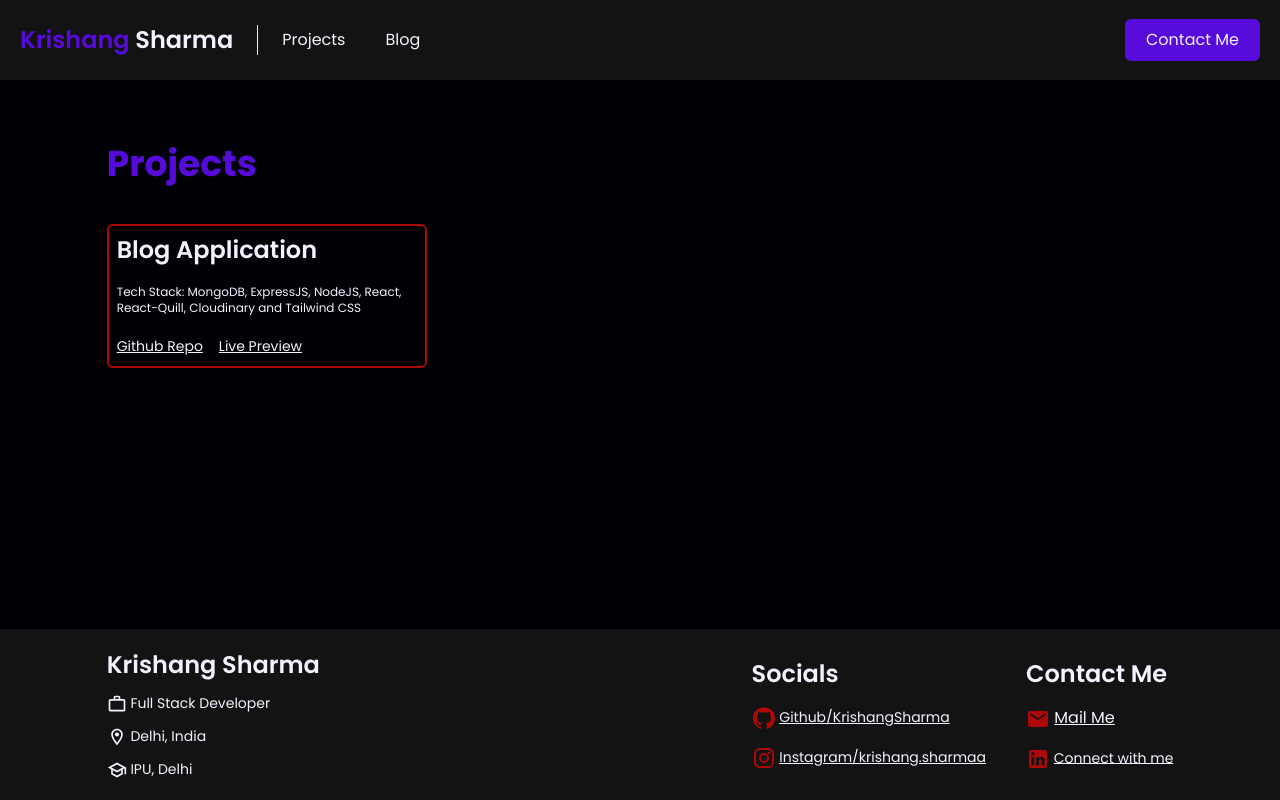
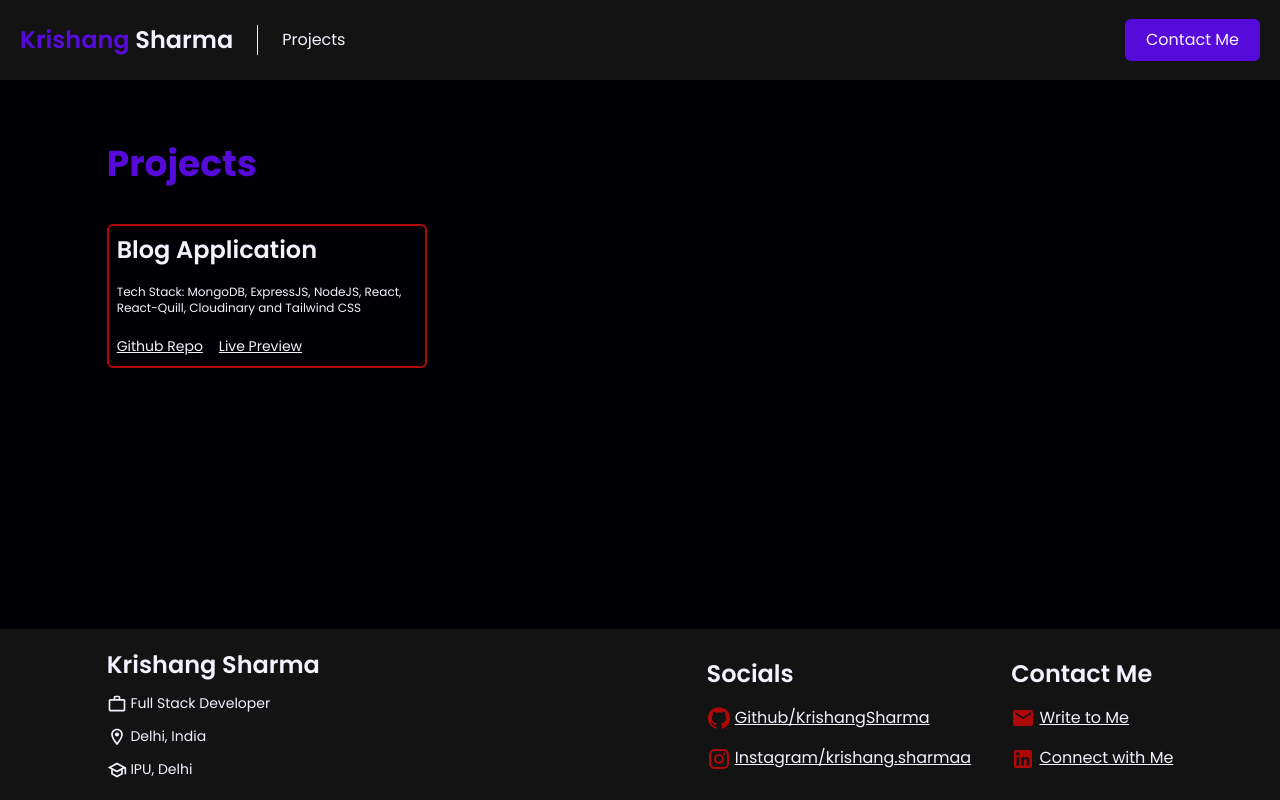
Before and after one commit to KrishangSharma/portfolio, a React (Vite) app: page /projects in a window 1280 px wide. Built offline with nearby package versions, Linux system fonts and the light colour scheme.

Commit message:
Contact btn leads to google form

```diff
--- a/src/components/Footer.jsx
+++ b/src/components/Footer.jsx
@@ -35,7 +35,6 @@ const Footer = () => {
               href="https://github.com/KrishangSharma"
               target="_blank"
               rel="noopener noreferrer"
-              className="text-sm"
             >
               <GitHub className="text-accent" />{" "}
               <span className="underline">Github/KrishangSharma</span>
@@ -45,7 +44,6 @@ const Footer = () => {
               href="https://instagram.com/krishang.sharmaa"
               target="_blank"
               rel="noopener noreferrer"
-              className="text-sm"
             >
               <Instagram className="text-accent" />{" "}
               <span className="underline">Instagram/krishang.sharmaa</span>
@@ -54,18 +52,21 @@ const Footer = () => {
           {/* Contact */}
           <div className="flex flex-col gap-4">
             <h3 className="text-2xl font-semibold">Contact Me</h3>
-            <a href="mailto:krishang.sharma.17704@gmail.com">
+            <a
+              href="https://forms.gle/LAxyAA9J7MDfboA28"
+              target="_blank"
+              rel="noreferrer noopener"
+            >
               <Mail className="text-accent" />{" "}
-              <span className="underline">Mail Me</span>
+              <span className="underline">Write to Me</span>
             </a>
             <a
               href="https://linkedin.com/in/krishangsharma"
               target="_blank"
               rel="noopener noreferrer"
-              className="text-sm"
             >
               <LinkedIn className="text-accent" />{" "}
-              <span className="underline">Connect with me</span>
+              <span className="underline">Connect with Me</span>
             </a>
           </div>
         </aside>
--- a/src/components/Navbar.jsx
+++ b/src/components/Navbar.jsx
@@ -24,23 +24,18 @@ const Navbar = () => {
             {" "}
             Projects{" "}
           </NavLink>
-          <NavLink
-            to="https://krishangsharma-blogs.vercel.app/"
-            className=" hover:text-accent transition duration-200 ease-in-out"
-          >
-            {" "}
-            Blog{" "}
-          </NavLink>
         </div>
       </div>
       {/* Mail Butotn */}
       <div>
-        <NavLink
-          to="mailto:https://krishang.sharma.17704@gmail.com"
+        <a
+          href="https://forms.gle/LAxyAA9J7MDfboA28"
+          target="_blank"
+          rel="noreferrer noopener"
           className="bg-primary border border-transparent rounded-md text-white px-5 py-2 hidden md:block"
         >
           Contact Me
-        </NavLink>
+        </a>
       </div>
     </nav>
   );
```
